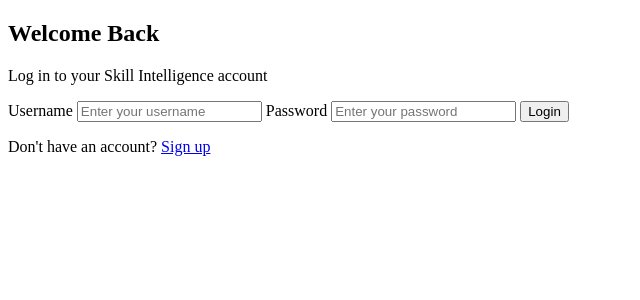
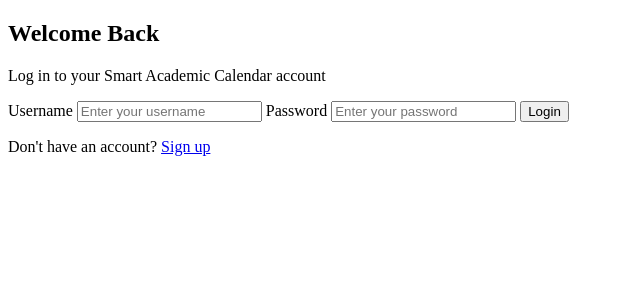
Before and after one commit to Hetvi3108/Crtl-Alt-Del, a Flask app: page /login in a window 1280 px wide. Shown: the top 300 px of the page, without its empty margins (0-640 px from the left). Run offline with Flask 3, Linux system fonts and the light colour scheme.

Commit message:
Update login.html

```diff
--- a/hack/templates/login.html
+++ b/hack/templates/login.html
@@ -3,14 +3,14 @@
 <head>
     <meta charset="UTF-8">
     <meta name="viewport" content="width=device-width, initial-scale=1.0">
-    <title>Login | Skill Intelligence</title>
+    <title>Login | Smart Academic Calendar</title>
     <link rel="stylesheet" href="{{ url_for('static', filename='style.css') }}">
 </head>
 <body>
 
 <div class="container">
     <h2>Welcome Back</h2>
-    <p class="center-text">Log in to your Skill Intelligence account</p>
+    <p class="center-text">Log in to your Smart Academic Calendar account</p>
 
     <form method="POST" action="/login">
         <label for="username">Username</label>
@@ -28,4 +28,5 @@
 </div>
 
 </body>
+
 </html>
```
